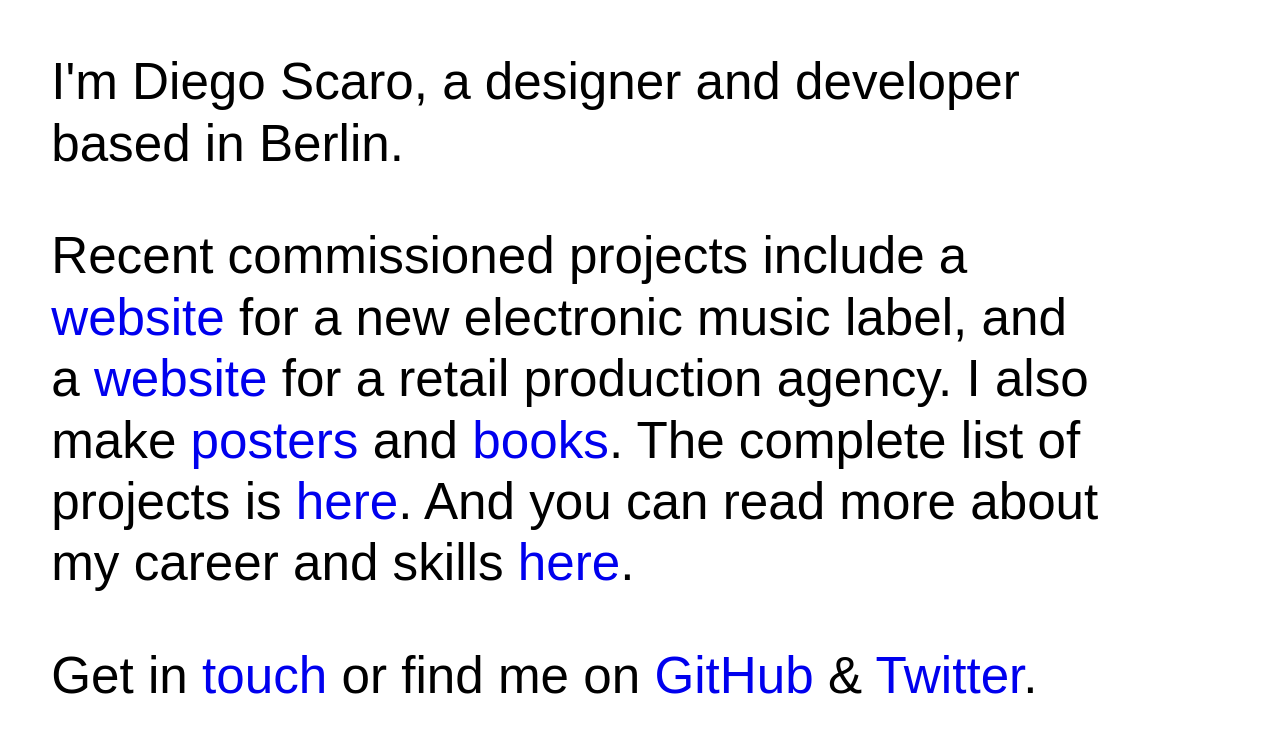
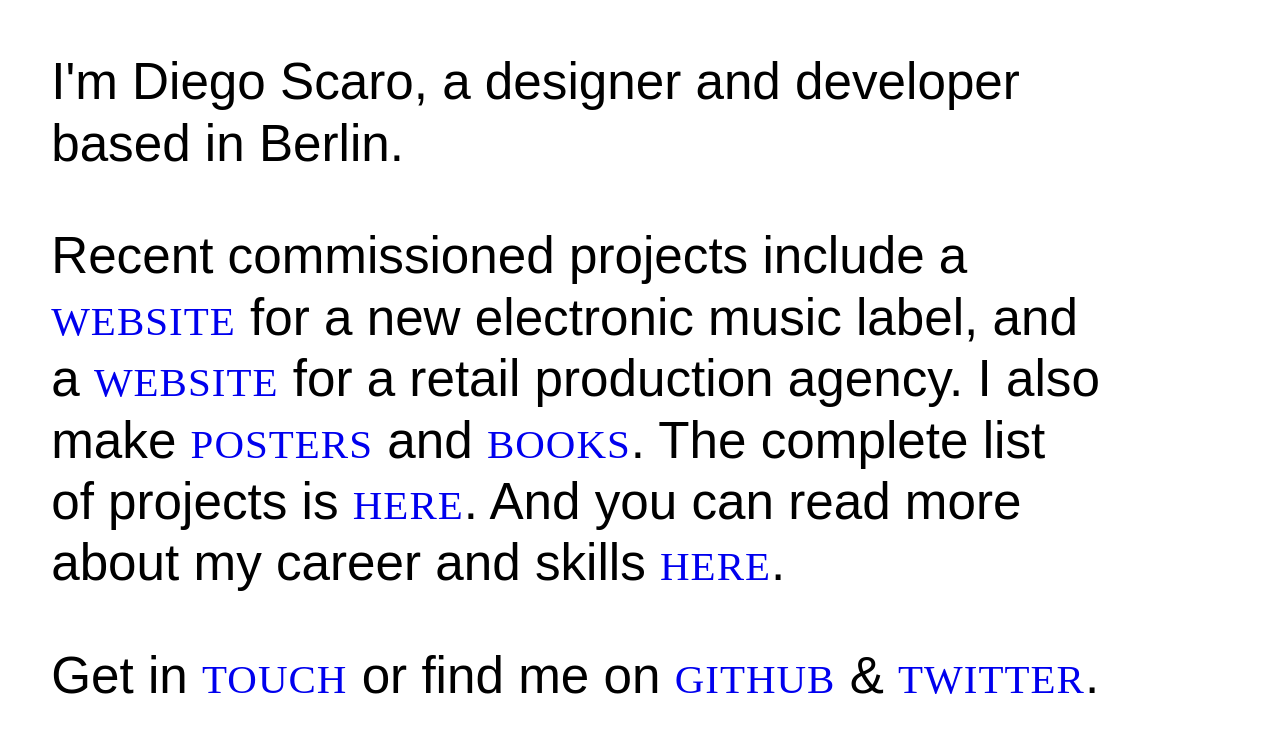
Before and after one commit to diegog999/portfolio, a plain HTML site: page index.html in a window 1280 px wide. Drawn offline with Linux system fonts and the light colour scheme; a web font is replaced by a local one.

Commit message:
text style

```diff
--- a/style/style.css
+++ b/style/style.css
@@ -138,7 +138,7 @@ html {
 }
 body {
   font-family: neue-haas-grotesk-display, sans-serif;
-  font-weight: 500;
+  font-weight: 400;
   font-size: 1rem;
   line-height: 1.2;
 }
@@ -148,6 +148,12 @@ main {
 
 a {
   text-decoration: none;
+  font-family: adobe-garamond-pro, serif;
+  font-style: normal;
+  font-weight: 400;
+  font-size: 0.8rem;
+  text-transform: uppercase;
+  letter-spacing: 0.02rem;
 }
 
 p {
```
